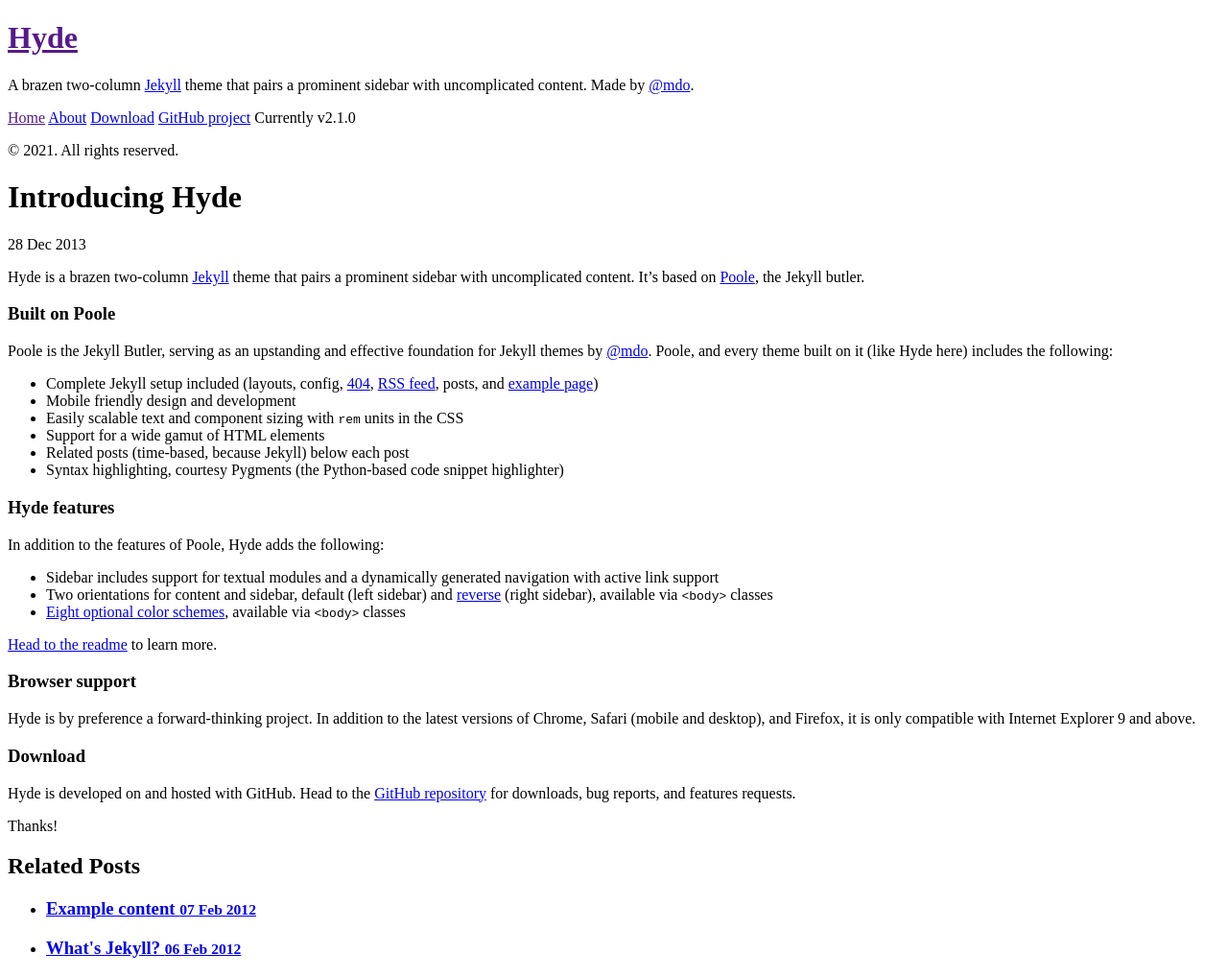
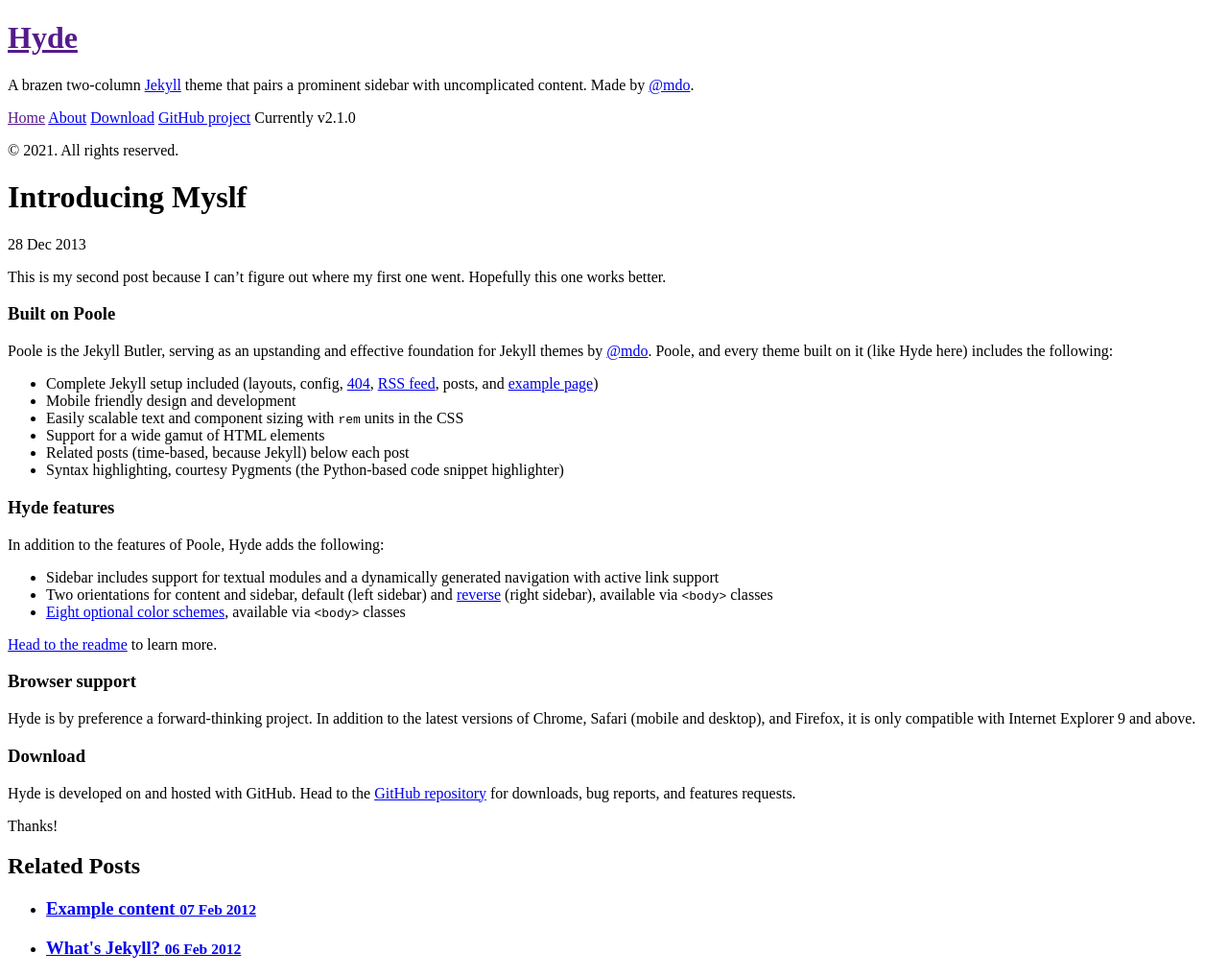
Before and after one commit to chongdaniel/chongdaniel.github.io, a Jekyll site: the page built from _posts/2013-12-28-introducing-hyde.md, in a window 1280 px wide. Shown: the whole page at 96% size. Built offline with Jekyll 4.4.1, drawn with Linux system fonts in a browser that asks for light colours; Markdown is read by kramdown in place of the engine named in the settings; a file with an impossible date is left out.

Commit message:
update config

```diff
--- a/_posts/2013-12-28-introducing-hyde.md
+++ b/_posts/2013-12-28-introducing-hyde.md
@@ -1,9 +1,9 @@
 ---
 layout: post
-title: Introducing Hyde
+title: Introducing Myslf
 ---
 
-Hyde is a brazen two-column [Jekyll](http://jekyllrb.com) theme that pairs a prominent sidebar with uncomplicated content. It's based on [Poole](http://getpoole.com), the Jekyll butler.
+This is my second post because I can't figure out where my first one went. Hopefully this one works better.
 
 ### Built on Poole
 
```
